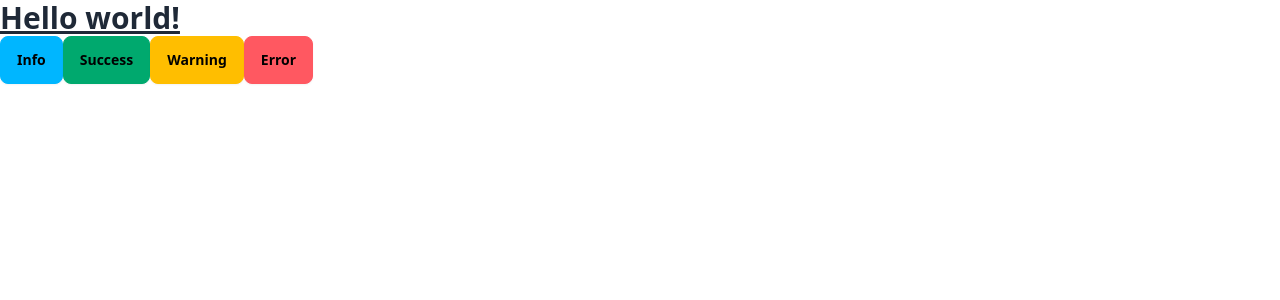
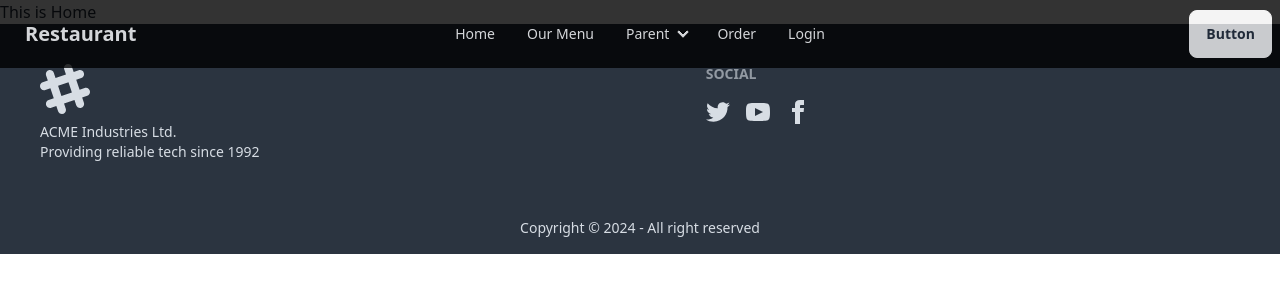
Before and after one commit to RaisulislamRimon/bistro-boss-client, a React (Vite) app: page / in a window 1280 px wide. Shown: the top 300 px of the page. Built offline with nearby package versions, Linux system fonts and the light colour scheme.

Commit message:
home page setup with layout & routes

```diff
--- /dev/null
+++ b/src/Layout/Main.jsx
@@ -0,0 +1,13 @@
+import { Outlet } from "react-router-dom";
+import Footer from "../pages/Shared/Footer/Footer";
+import Navbar from "../pages/Shared/Navbar/Navbar";
+
+export default function Main() {
+  return (
+    <div>
+      <Navbar />
+      <Outlet />
+      <Footer />
+    </div>
+  );
+}
--- /dev/null
+++ b/src/Routes/Routes.jsx
@@ -0,0 +1,16 @@
+import { createBrowserRouter } from "react-router-dom";
+import Main from "../Layout/Main";
+import Home from "../pages/Home/Home/Home";
+
+export const router = createBrowserRouter([
+  {
+    path: "/",
+    element: <Main />,
+    children: [
+      {
+        path: "/",
+        element: <Home />,
+      },
+    ],
+  },
+]);
--- a/src/main.jsx
+++ b/src/main.jsx
@@ -1,10 +1,13 @@
 import { StrictMode } from "react";
 import { createRoot } from "react-dom/client";
-import App from "./App.jsx";
 import "./index.css";
+import { RouterProvider } from "react-router-dom";
+import { router } from "./Routes/Routes.jsx";
 
 createRoot(document.getElementById("root")).render(
   <StrictMode>
-    <App />
+    <div className="max-w-screen-xl mx-auto">
+      <RouterProvider router={router} />
+    </div>
   </StrictMode>
 );
--- /dev/null
+++ b/src/pages/Home/Home/Home.jsx
@@ -0,0 +1,7 @@
+export default function Home() {
+  return (
+    <div>
+      <h2>This is Home</h2>
+    </div>
+  );
+}
--- /dev/null
+++ b/src/pages/Shared/Footer/Footer.jsx
@@ -0,0 +1,67 @@
+export default function Footer() {
+  return (
+    <>
+      <footer className="footer bg-neutral text-neutral-content p-10">
+        <aside>
+          <svg
+            width="50"
+            height="50"
+            viewBox="0 0 24 24"
+            xmlns="http://www.w3.org/2000/svg"
+            fillRule="evenodd"
+            clipRule="evenodd"
+            className="fill-current"
+          >
+            <path d="M22.672 15.226l-2.432.811.841 2.515c.33 1.019-.209 2.127-1.23 2.456-1.15.325-2.148-.321-2.463-1.226l-.84-2.518-5.013 1.677.84 2.517c.391 1.203-.434 2.542-1.831 2.542-.88 0-1.601-.564-1.86-1.314l-.842-2.516-2.431.809c-1.135.328-2.145-.317-2.463-1.229-.329-1.018.211-2.127 1.231-2.456l2.432-.809-1.621-4.823-2.432.808c-1.355.384-2.558-.59-2.558-1.839 0-.817.509-1.582 1.327-1.846l2.433-.809-.842-2.515c-.33-1.02.211-2.129 1.232-2.458 1.02-.329 2.13.209 2.461 1.229l.842 2.515 5.011-1.677-.839-2.517c-.403-1.238.484-2.553 1.843-2.553.819 0 1.585.509 1.85 1.326l.841 2.517 2.431-.81c1.02-.33 2.131.211 2.461 1.229.332 1.018-.21 2.126-1.23 2.456l-2.433.809 1.622 4.823 2.433-.809c1.242-.401 2.557.484 2.557 1.838 0 .819-.51 1.583-1.328 1.847m-8.992-6.428l-5.01 1.675 1.619 4.828 5.011-1.674-1.62-4.829z"></path>
+          </svg>
+          <p>
+            ACME Industries Ltd.
+            <br />
+            Providing reliable tech since 1992
+          </p>
+        </aside>
+        <nav>
+          <h6 className="footer-title">Social</h6>
+          <div className="grid grid-flow-col gap-4">
+            <a>
+              <svg
+                xmlns="http://www.w3.org/2000/svg"
+                width="24"
+                height="24"
+                viewBox="0 0 24 24"
+                className="fill-current"
+              >
+                <path d="M24 4.557c-.883.392-1.832.656-2.828.775 1.017-.609 1.798-1.574 2.165-2.724-.951.564-2.005.974-3.127 1.195-.897-.957-2.178-1.555-3.594-1.555-3.179 0-5.515 2.966-4.797 6.045-4.091-.205-7.719-2.165-10.148-5.144-1.29 2.213-.669 5.108 1.523 6.574-.806-.026-1.566-.247-2.229-.616-.054 2.281 1.581 4.415 3.949 4.89-.693.188-1.452.232-2.224.084.626 1.956 2.444 3.379 4.6 3.419-2.07 1.623-4.678 2.348-7.29 2.04 2.179 1.397 4.768 2.212 7.548 2.212 9.142 0 14.307-7.721 13.995-14.646.962-.695 1.797-1.562 2.457-2.549z"></path>
+              </svg>
+            </a>
+            <a>
+              <svg
+                xmlns="http://www.w3.org/2000/svg"
+                width="24"
+                height="24"
+                viewBox="0 0 24 24"
+                className="fill-current"
+              >
+                <path d="M19.615 3.184c-3.604-.246-11.631-.245-15.23 0-3.897.266-4.356 2.62-4.385 8.816.029 6.185.484 8.549 4.385 8.816 3.6.245 11.626.246 15.23 0 3.897-.266 4.356-2.62 4.385-8.816-.029-6.185-.484-8.549-4.385-8.816zm-10.615 12.816v-8l8 3.993-8 4.007z"></path>
+              </svg>
+            </a>
+            <a>
+              <svg
+                xmlns="http://www.w3.org/2000/svg"
+                width="24"
+                height="24"
+                viewBox="0 0 24 24"
+                className="fill-current"
+              >
+                <path d="M9 8h-3v4h3v12h5v-12h3.642l.358-4h-4v-1.667c0-.955.192-1.333 1.115-1.333h2.885v-5h-3.808c-3.596 0-5.192 1.583-5.192 4.615v3.385z"></path>
+              </svg>
+            </a>
+          </div>
+        </nav>
+      </footer>
+      <footer className="footer footer-center bg-neutral text-neutral-content items-center p-4">
+        <p>Copyright © {new Date().getFullYear()} - All right reserved</p>
+      </footer>
+    </>
+  );
+}
--- /dev/null
+++ b/src/pages/Shared/Navbar/Navbar.jsx
@@ -0,0 +1,80 @@
+import { Link } from "react-router-dom";
+
+const NavBar = () => {
+  const navOptions = (
+    <>
+      <li>
+        <Link to={"/"} className="hover:text-white">
+          Home
+        </Link>
+      </li>
+      <li>
+        <Link to={"/menu"} className="hover:text-white">
+          Our Menu
+        </Link>
+      </li>
+      <li tabIndex={0}>
+        <details>
+          <summary>Parent</summary>
+          <ul className="p-2">
+            <li>
+              <a>Submenu 1</a>
+            </li>
+            <li>
+              <a>Submenu 2</a>
+            </li>
+          </ul>
+        </details>
+      </li>
+      <li>
+        <Link to={"/order/salad"}>Order</Link>
+      </li>
+      <li>
+        <Link to={"/login"}>Login</Link>
+      </li>
+    </>
+  );
+  return (
+    <div>
+      <div className="navbar fixed z-10 max-w-screen-xl bg-black text-white opacity-80">
+        <div className="navbar-start">
+          <div className="dropdown">
+            <label tabIndex={0} className="btn btn-ghost lg:hidden">
+              <svg
+                xmlns="http://www.w3.org/2000/svg"
+                className="h-5 w-5"
+                fill="none"
+                viewBox="0 0 24 24"
+                stroke="currentColor"
+              >
+                <path
+                  strokeLinecap="round"
+                  strokeLinejoin="round"
+                  strokeWidth="2"
+                  d="M4 6h16M4 12h8m-8 6h16"
+                />
+              </svg>
+            </label>
+            <ul
+              tabIndex={0}
+              className="menu menu-sm dropdown-content mt-3 z-[1] p-2 shadow bg-base-100 rounded-box w-52"
+            >
+              {navOptions}
+            </ul>
+          </div>
+          <Link to={"/"} className="btn btn-ghost normal-case text-xl">
+            Restaurant
+          </Link>
+        </div>
+        <div className="navbar-center hidden lg:flex">
+          <ul className="menu menu-horizontal px-1">{navOptions}</ul>
+        </div>
+        <div className="navbar-end">
+          <a className="btn">Button</a>
+        </div>
+      </div>
+    </div>
+  );
+};
+
+export default NavBar;
```
